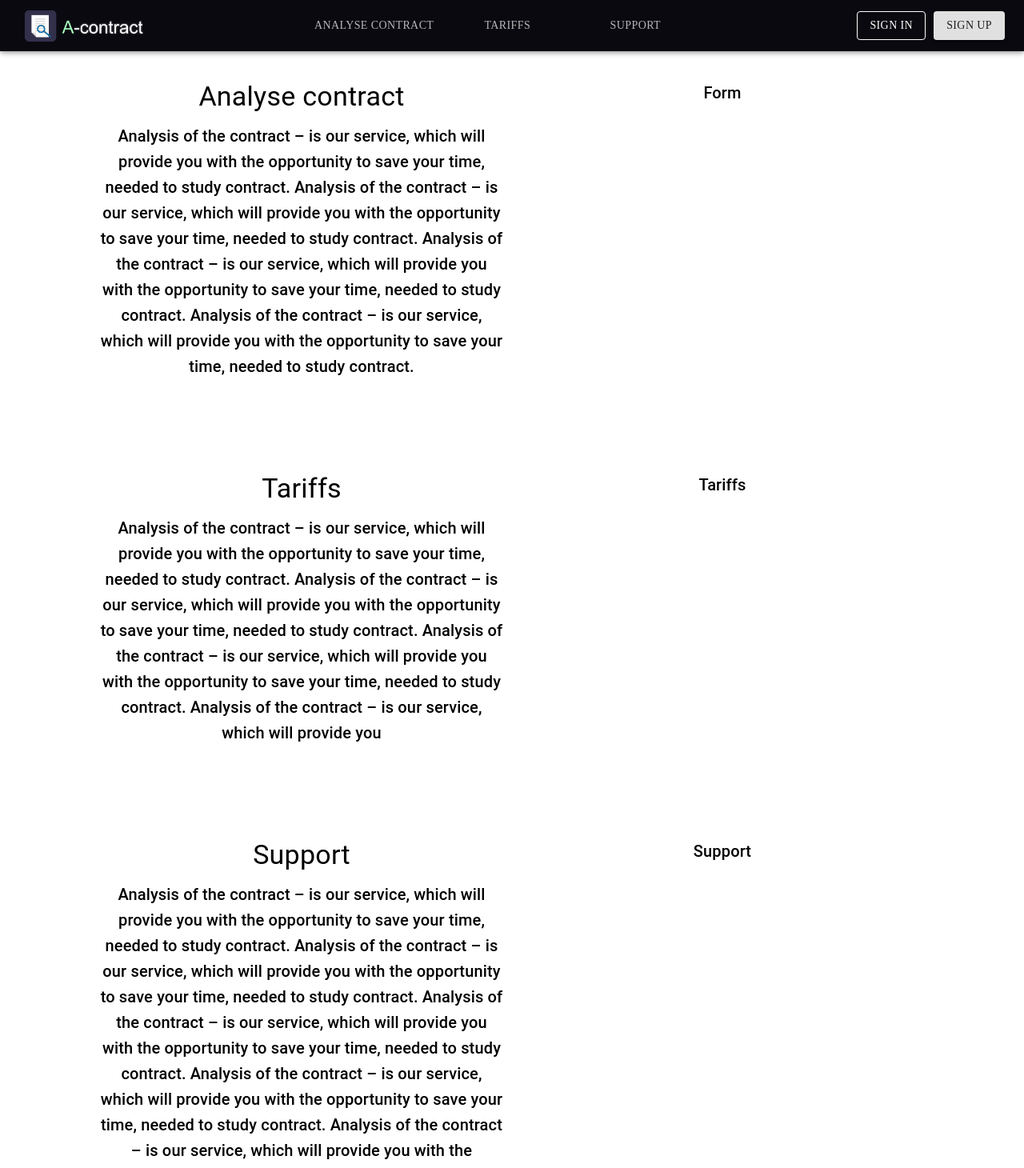
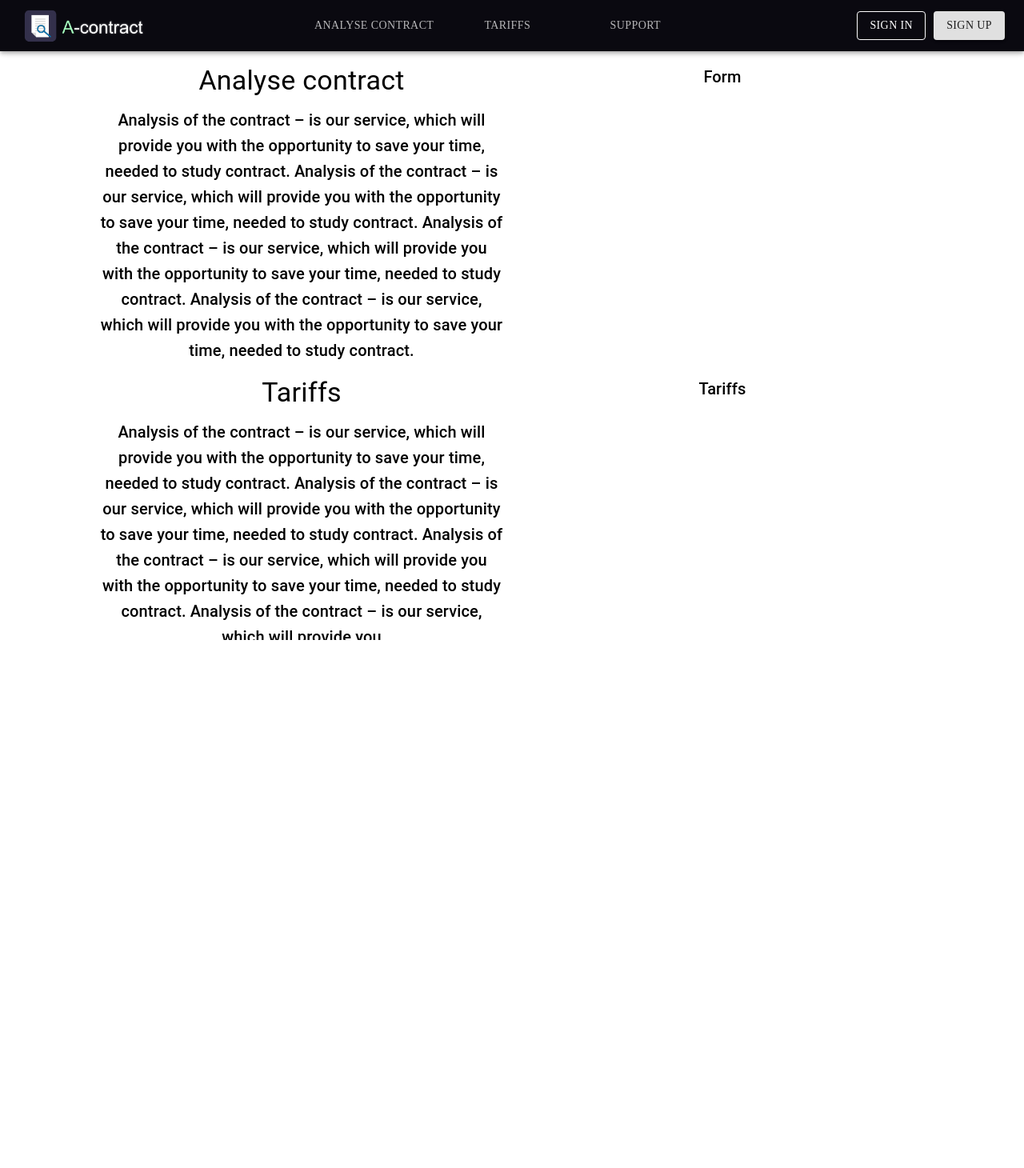
Before and after one commit to A-contract/a-contract-app, a Next.js app in the folder client/: page / in a window 1280 px wide. Shown: the top 1460 px of the page at 80% size. After the commit the page ends 800 px from the top, so only its background shows below. Built offline with nearby package versions, Linux system fonts and the light colour scheme.

Commit message:
Revert "create landpage"
This reverts commit 63a1a72c989590b720afd1b006c3e0ae3dafbaff.

```diff
--- a/client/package.json
+++ b/client/package.json
@@ -27,7 +27,6 @@
     "next": "13.1.6",
     "react": "18.2.0",
     "react-dom": "18.2.0",
-    "react-scroll": "^1.8.9",
     "react-scrollable-anchor": "^0.6.1",
     "typescript": "4.9.5"
   }
--- a/client/src/components/home/main/Main.tsx
+++ b/client/src/components/home/main/Main.tsx
@@ -5,16 +5,15 @@ const cards = [1, 2, 3, 4, 5, 6, 7, 8, 9];
 
 const Main = () => {
     return (
-        <main style={{ flex: "1 1 auto", maxWidth: "1080px"}}>
-
-        <Container style={{ display: "flex", paddingTop: "100px"}} id={ "analyse-contract" }>
-            <Box style={{ width: "530px", marginRight: "10px", alignItems: "center" }} >
+        <main style={{ flex: "1 1 auto", position: "relative", maxWidth: "1080px", marginTop: "60px", paddingTop: "20px",  }}>
+        <Container style={{ display: "flex"}}>
+            <Box style={{ width: "530px", marginRight: "10px", alignItems: "center" }}>
                 <Typography
                 component="h2"
                 variant="h4"
                 align="center"
                 gutterBottom
-
+                id={ "analyse-contract" }
                 >
                 Analyse contract
                 </Typography>
@@ -36,14 +35,14 @@ const Main = () => {
             </Box>
         </Container>
 
-        <Container style={{ display: "flex", paddingTop: "100px"}} id={ "tariffs" }>
+        <Container style={{ display: "flex"}}>
             <Box style={{ width: "530px", marginRight: "10px", alignItems: "center" }}>
                 <Typography
                 component="h2"
                 variant="h4"
                 align="center"
                 gutterBottom
-
+                id={ "tariffs" }
                 >
 
                 Tariffs
@@ -67,14 +66,14 @@ const Main = () => {
             </Box>
         </Container>
 
-        <Container style={{ display: "flex", paddingTop: "100px"}} id={ "support" }>
+        <Container style={{ display: "flex"}}>
             <Box style={{ width: "530px", marginRight: "10px", alignItems: "center" }}>
                 <Typography
                 component="h2"
                 variant="h4"
                 align="center"
                 gutterBottom
-
+                id={ "support" }
                 >
                 Support
                 </Typography>
--- a/client/src/styles/globals.css
+++ b/client/src/styles/globals.css
@@ -9,6 +9,7 @@ html,
 body {
   max-width: 100vw;
   height: 100%;
+  overflow-x: hidden;
 
 }
 
```
Also changed, not shown: 1 other file (tests, documents, lock files or other folders).
